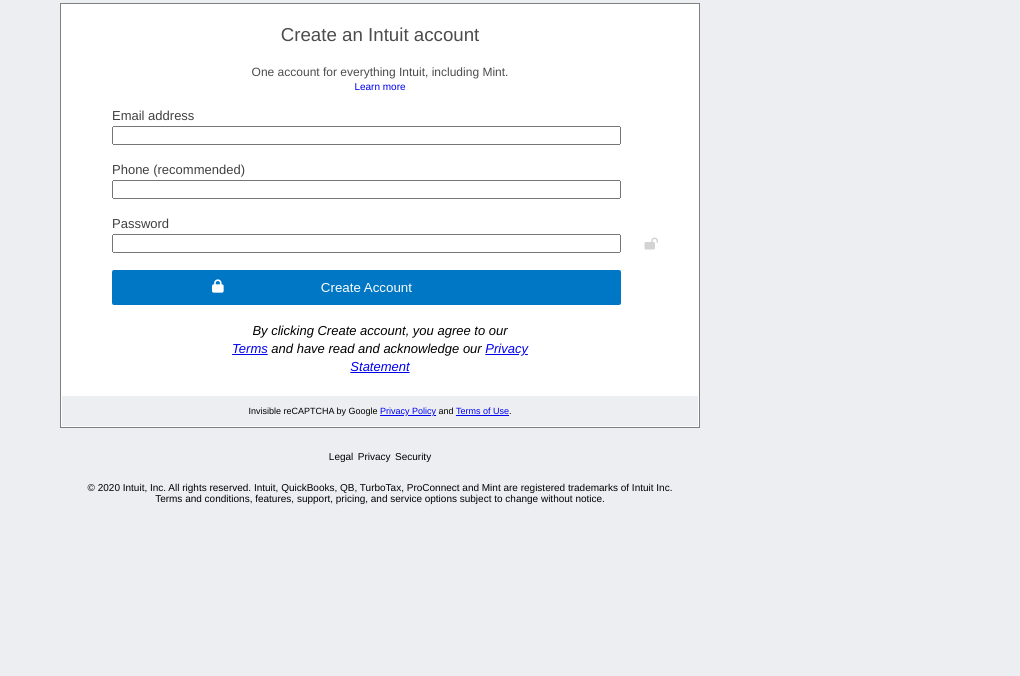
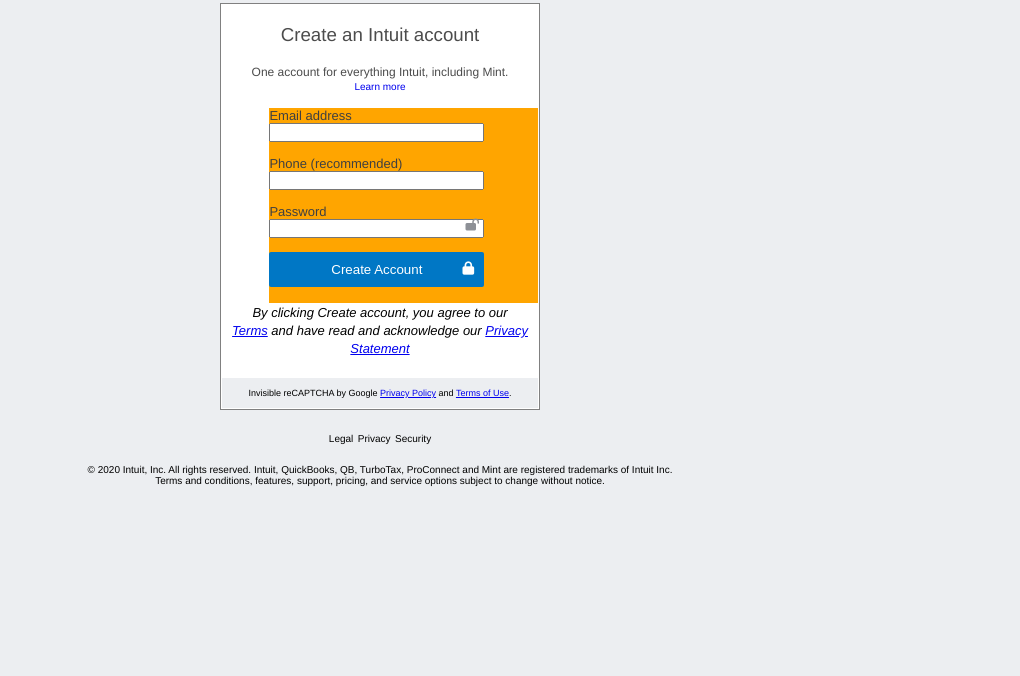
Before and after one commit to tnyandoro/intuit-mint-clone, a plain HTML site: page index.html in a window 1280 px wide. Shown: the part 124-800 px from the top of the page, without its empty margins (260-1280 px from the left). Drawn offline with Linux system fonts and the light colour scheme.

Commit message:
Add percentals instead of pixels for the page to respond to different screen sizes

```diff
--- a/index.html
+++ b/index.html
@@ -1,17 +1,12 @@
 <!DOCTYPE html>
 <html lang="en">
+
 <head>
     <meta charset="UTF-8" />
     <meta name="viewport" content="width=device-width, initial-scale=1.0" />
     <link rel="stylesheet" href="style.css" />
-    <link
-      rel="stylesheet"
-      href="https://cdnjs.cloudflare.com/ajax/libs/font-awesome/4.7.0/css/font-awesome.min.css"
-    />
-    <script
-      src="https://kit.fontawesome.com/fddcccfd38.js"
-      crossorigin="anonymous"
-    ></script>
+    <link rel="stylesheet" href="https://cdnjs.cloudflare.com/ajax/libs/font-awesome/4.7.0/css/font-awesome.min.css" />
+    <script src="https://kit.fontawesome.com/fddcccfd38.js" crossorigin="anonymous"></script>
     <title>Intuit_form_clone</title>
 </head>
 
@@ -30,35 +25,20 @@
         </div>
     </header>
     <div class="main-logo">
-      <a href="#"
-        ><img class="main-logo-image" src="images/intuit_logo.png" alt="Intuit"
-      /></a>
+        <a href="#"><img class="main-logo-image" src="images/intuit_logo.png" alt="Intuit" /></a>
     </div>
     <div class="small-logos">
         <div>
-        <a href="#"
-          ><img class="mint-logo" src="images/mint_logo.png" alt="mint"
-        /></a>
+            <a href="#"><img class="mint-logo" src="images/mint_logo.png" alt="mint" /></a>
         </div>
         <div>
-        <a href="#"
-          ><img
-            class="quickboks-logo"
-            src="images/quickbooks_logo.png"
-            alt="quickboks"
-        /></a>
+            <a href="#"><img class="quickboks-logo" src="images/quickbooks_logo.png" alt="quickboks" /></a>
         </div>
         <div>
-        <a href="#"
-          ><img
-            class="turbotax-logo"
-            src="images/turbotax_logo.png"
-            alt="turbotax"
-        /></a>
+            <a href="#"><img class="turbotax-logo" src="images/turbotax_logo.png" alt="turbotax" /></a>
         </div>
     </div>
     <main>
-      <div class="grid"></div>
         <div class="title-description">
             <h3 class="title common-color">
                 Create an Intuit account
@@ -71,44 +51,20 @@
 
         <form action="/" method="post" class="form-center">
             <div class="form-input">
-          <label class="label-control center-input" for="email"
-            >Email address</label
-          ><br />
-          <input
-            class="input-width center-input"
-            type="text"
-            id="email"
-            name="user_email"
-          /><br /><br />
+                <label class="label-control center-input" for="email">Email address</label><br />
+                <input class="input-width center-input" type="text" id="email" name="user_email" /><br /><br />
             </div>
             <div class="form-input">
-          <label class="label-control center-input" for="phone"
-            >Phone (recommended)</label
-          ><br />
-          <input
-            class="input-width center-input"
-            type="tel"
-            id="phone"
-            name="phone-number"
-          /><br /><br />
+                <label class="label-control center-input" for="phone">Phone (recommended)</label><br />
+                <input class="input-width center-input" type="tel" id="phone" name="phone-number" /><br /><br />
             </div>
-        <div class="form-input">
-          <label class="label-control center-input" for="password"
-            >Password</label
-          ><br />
-          <input
-            class="input-width center-input"
-            type="password"
-            id="password"
-            name="password"
-            name="psw"
-            required
-          /><i class="fas fa-lock-open"></i><br /><br />
+            <div class="form-input password-form">
+                <label class="label-control center-input" for="password">Password</label><br />
+                <input class="input-width center-input" type="password" id="password" name="password" name="psw" required /><i class="fas fa-lock-open"></i><br /><br />
             </div>
             <div class="form-input">
                 <button class="input-width create-button center-input" type="submit">
-            <i class="fas fa-lock bottom-fa-lock"></i>Create Account</button
-          ><br />
+          <i class="fas fa-lock bottom-fa-lock"></i>Create Account</button><br />
             </div>
         </form>
 
@@ -116,10 +72,8 @@
             <em>
         By clicking Create account, you agree to our <br />
         <a href="#">Terms</a> and have read and acknowledge our
-          <a href="#"
-            >Privacy <br />
-            Statement</a
-          >
+        <a href="#">Privacy <br />
+          Statement</a>
       </em>
         </div>
         <div class="captcha-parent">
@@ -140,13 +94,11 @@
 
         <div class="copy-right">
             <p>
-          &copy; 2020 Intuit, Inc. All rights reserved. Intuit, QuickBooks, QB,
-          TurboTax, ProConnect and Mint are registered trademarks of Intuit Inc.
-          <br />
-          Terms and conditions, features, support, pricing, and service options
-          subject to change without notice.
+                &copy; 2020 Intuit, Inc. All rights reserved. Intuit, QuickBooks, QB, TurboTax, ProConnect and Mint are registered trademarks of Intuit Inc.
+                <br /> Terms and conditions, features, support, pricing, and service options subject to change without notice.
             </p>
         </div>
     </footer>
 </body>
+
 </html>
--- a/style.css
+++ b/style.css
@@ -6,9 +6,9 @@
 
 body {
     background-color: #eceef1;
-  font-family: "AvenirNext", Avenir, "Helvetica Neue", Helvetica, Arial,
-    sans-serif;
+    font-family: "AvenirNext", Avenir, "Helvetica Neue", Helvetica, Arial, sans-serif;
 }
+
 
 /*---------header----------*/
 
@@ -43,6 +43,7 @@ header {
     border-radius: 2px;
 }
 
+
 /*-----------logos----------*/
 
 .main-logo {
@@ -74,35 +75,30 @@ header {
     width: 70px;
 }
 
+
 /*-----------------main section --------------*/
 
 main {
-  width: 50%;
-  margin: 0 auto;
+    width: 25%;
+    margin: auto;
     background-color: white;
     margin: 0 auto;
     border: 0.4px solid grey;
     padding: 1px;
-  max-height: 600px;
 }
 
 .form-center {
     width: 100%;
-  position: relative;
+}
+
+.input-width {
+    width: 80%;
 }
 
 .form-input {
-  position: relative;
-}
-
-.input-width {
-  position: relative;
-  width: 80%;
-}
-
-.center-input {
-  position: absolute;
-  left: 50px;
+    margin-left: 15%;
+    font-size: 12px;
+    background-color: orange;
 }
 
 .label-control {
@@ -134,12 +130,15 @@ main {
     font-size: 10px;
 }
 
+.password-form {
+    position: relative;
+    background-image: url("");
+}
+
 .fa-lock-open {
     position: absolute;
-  right: 40px;
-  top: 22px;
-  font-size: 12px;
-  color: lightgray;
+    color: #8d9096;
+    right: 22%;
 }
 
 .create-button {
@@ -157,6 +156,7 @@ main {
     margin-left: auto;
     margin-right: auto;
 }
+
 
 /*----------footer section ---------*/
 
@@ -177,9 +177,9 @@ ul li {
     text-align: center;
 }
 
-.bottom-fa-lock {
+.fa-lock {
     position: absolute;
-  left: 100px;
+    right: 10px;
 }
 
 em {
@@ -224,5 +224,4 @@ ul {
 .copy-right {
     font-size: x-small;
     text-align: center;
-  margin-bottom: 30px;
 }
```
Lines whose indentation alone changed are shown as unchanged.
